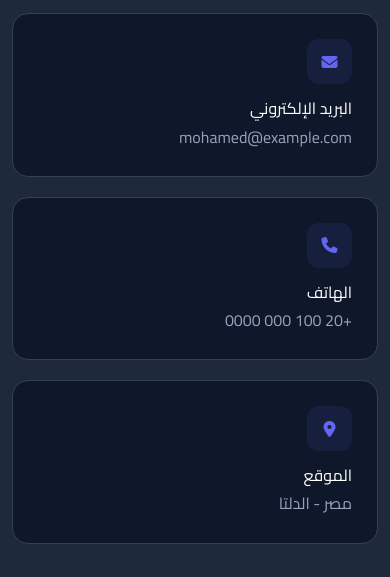
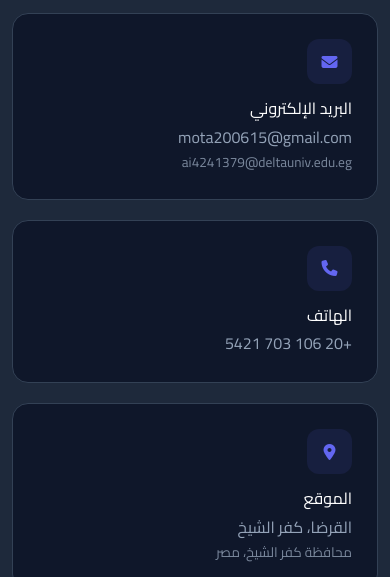
Before and after one commit to mohamedtayal/projecty, a plain HTML site: page index.html in a window 390 px wide. Shown: the part 11110-11687 px from the top of the page. Drawn offline with nearby package versions, Linux system fonts and the light colour scheme.

Commit message:
Update contact info: real email, phone, location

```diff
--- a/index.html
+++ b/index.html
@@ -653,17 +653,19 @@
             <div class="contact-card">
               <div class="contact-icon"><i class="fas fa-envelope"></i></div>
               <h3>البريد الإلكتروني</h3>
-              <p>mohamed@example.com</p>
+              <p>mota200615@gmail.com</p>
+              <p style="font-size: 0.85rem; opacity: 0.8;">ai4241379@deltauniv.edu.eg</p>
             </div>
             <div class="contact-card">
               <div class="contact-icon"><i class="fas fa-phone"></i></div>
               <h3>الهاتف</h3>
-              <p>+20 100 000 0000</p>
+              <p>+20 106 703 5421</p>
             </div>
             <div class="contact-card">
               <div class="contact-icon"><i class="fas fa-map-marker-alt"></i></div>
               <h3>الموقع</h3>
-              <p>مصر - الدلتا</p>
+              <p>القرضا، كفر الشيخ</p>
+              <p style="font-size: 0.85rem; opacity: 0.8;">محافظة كفر الشيخ، مصر</p>
             </div>
             <div class="social-links-contact">
               <a href="https://github.com/mohamedtayal" target="_blank" title="GitHub"><i class="fab fa-github"></i></a>
```
